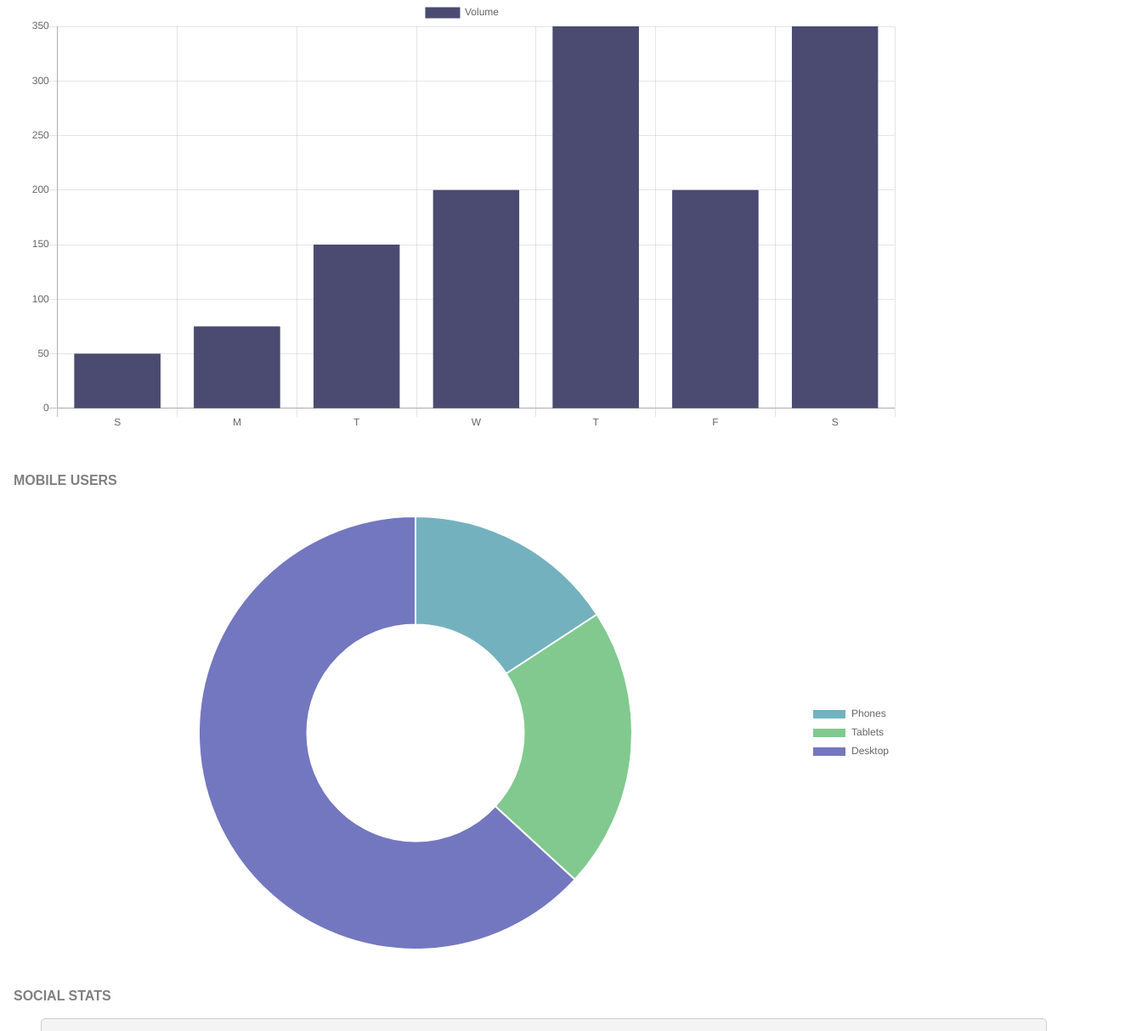
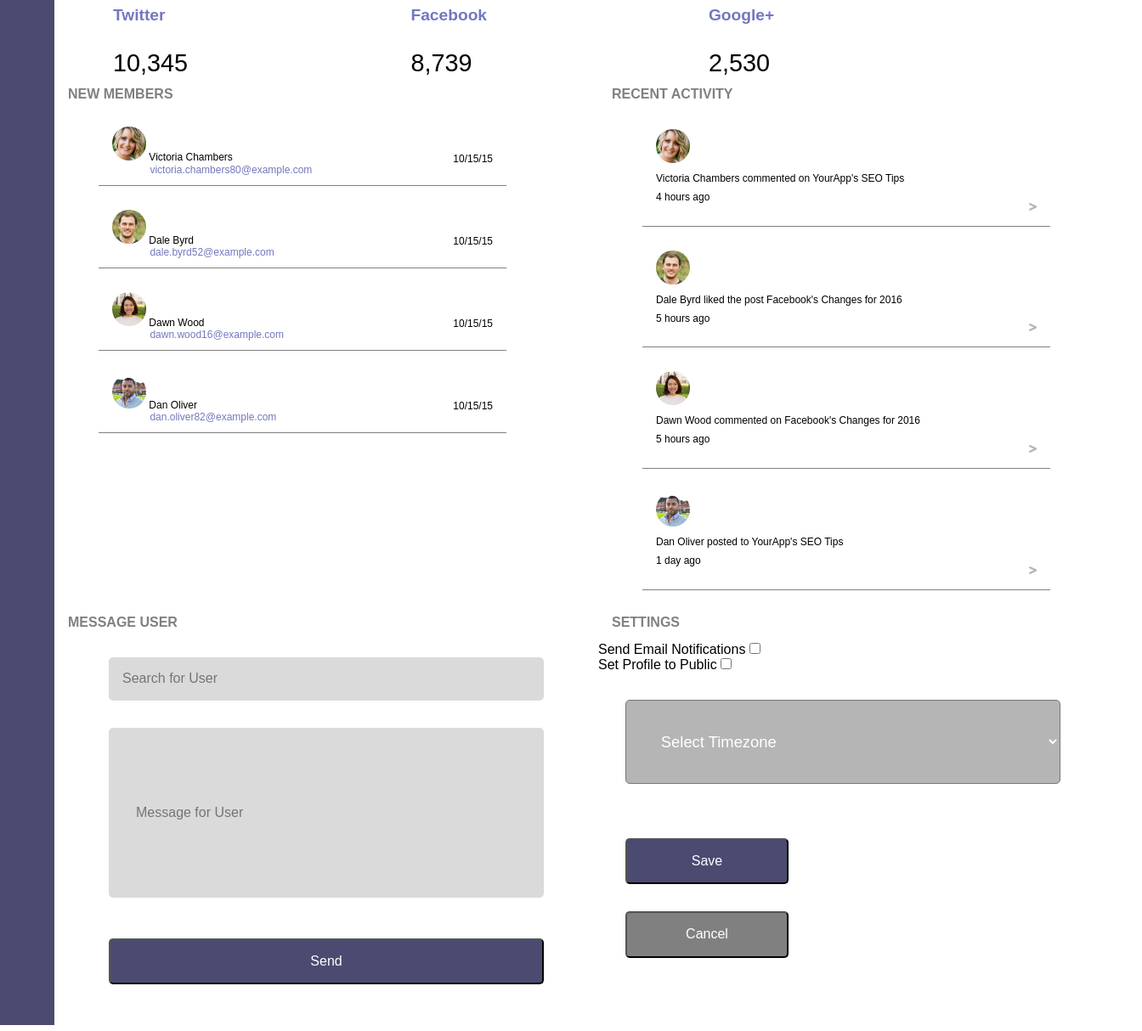
Before and after one commit to beccaagunga/tech-degree-project-7, a plain HTML site: page index.html in a window 1280 px wide. Shown: the part 1246-2460 px from the top of the page at 85% size, 1344 px wide, since content can reach past the window. Drawn offline with nearby package versions, Linux system fonts and the light colour scheme.

Commit message:
Minor detail changes

```diff
--- a/css/style.css
+++ b/css/style.css
@@ -1,3 +1,4 @@
+
   * {
     box-sizing: border-box;
   }
@@ -9,14 +10,16 @@
   }
 
   h1 {
-    margin: 0;
+    margin: 1em;
+    font-weight: lighter;
+    width: 50%;
   }
 
   a {
     color: transparent;
   }
 
-/*  BEGIN HEADER */
+/* HEADER */
 
   header {
     background-color: #7377bf;
@@ -25,14 +28,14 @@
     display: flex;
     flex-direction: row;
     justify-content: flex-end;
-
+    width: 100%;
   }
 
   header h1 {
     align-self: center;
     margin-right: auto;
     margin-left: 25px;
-    font-size: 1.5em;
+    font-size: 1.3em;
     font-weight: 200;
     color: #fff;
   }
@@ -40,7 +43,7 @@
   header p {
     align-self: center;
     margin-left: 15px;
-    margin-right: 25px;
+    margin-right: 20px;
     color: #fff;
   }
 
@@ -56,94 +59,47 @@
     height: 35px;
     border-radius: 20px;
     margin-left: 25px;
-
   }
 
   img.bell-icon,
   img.avatar {
     align-self: center;
-    margin-left:
   }
 
-/*  END HEADER */
+/* NAV */
 
-/* BEGIN GRID  */
-
-  .grid {
-    display: grid;
-    grid-template-columns: 2fr;
-    grid-auto-rows: minmax(20px, auto);
-    grid-template-areas:
-    "header"
-    "sidebar"
-    "dashboard"
-    "search"
-    "traffic"
-    "daily"
-    "mobile"
-    "social"
-    "new"
-    "recent"
-    "message"
-  }
-
-  .sidebar-nav {
+  nav {
     background-color: rgb(75, 75, 113);
     display: flex;
     justify-content: center;
-
+    width: 100%;
   }
 
-  .sidebar-nav ul {
-    padding: 0;
-    list-style-type: none;
-  }
-
-  .sidebar-nav li {
+  .grid-1 li {
    display: inline-block;
-
-  }
-
-  .search-icon {
-    margin-left: -50px;
-    margin-top: 5px;
-    position: relative;
-    opacity: .5;
-  }
-
-  .alert {
-    background-color: #7377bf;
-    border-radius: 5px;
-    width: 80%;
-    margin: 1rem 1rem;
-    color: #fff;
-    font-weight: lighter;
-    font-size: .8em;
-    padding: 5px;
-
  }
 
   .dashboard-icon,
   .members-icon,
   .visits-icon,
   .settings-icon {
-    width: 40px;
-    height: 40px;
-    display: inline-flex;
-    margin: 0 2rem;
+    width: 30px;
+    height: 30px;
+    display: flex;
+    margin: 0 1.5rem;
   }
 
-  .traffic li {
+  .grid-2 li {
     display: inline-block;
     margin: 0 5px;
     font-weight: bold;
   }
 
-  .traffic li:nth-last-child(1) {
+  .grid-2 li:nth-last-child(1) {
     margin-right: 4em;
   }
 
-  .traffic ul {
+  .time {
     text-align: right;
   }
 
@@ -154,72 +110,29 @@
     padding: 10px;
   }
 
-  /* GRID AREAS */
-
-  .dashboard {
-    grid-area: dashboard;
+  .alert {
+    background-color: #7377bf;
+    color: white;
+    border-radius: 5px;
+    font-size: 1em;
+    width: 85%;
+    margin: 2em;
   }
 
-  .search-bar {
-    grid-area: search;
-    border-radius: 5px;
-    padding: 8px;
+  .search-bar,
+  .alert {
     width: 80%;
-    margin: 1rem 1rem;
-    border-style: solid;
-    border-color: grey;
+    margin: 1em 2em;
   }
 
-  .sidebar-nav {
-    grid-area: sidebar;
+  .search-icon {
+    margin-left: -4em;
   }
 
-  .traffic {
-    grid-area: traffic;
+  .chart-container {
+    width: 50vw;
+    position: relative;
   }
-
-  .daily-traffic {
-    grid-area: daily;
-    /* width: 80%; */
-  }
-
-  .mobile-users {
-    grid-area: mobile;
-  }
-
-  .social-stats {
-    grid-area: social;
-  }
-
-  .new-members {
-    grid-area: new;
-  }
-
-  .recent-activity {
-    grid-area: recent;
-  }
-
-  .message-user {
-    grid-area: message;
-  }
-
-  .settings {
-    grid-area: settings;
-  }
-
-/* CHARTS */
-
-.chart-container {
-  margin: 2rem;
-  width: 80vw;
-}
-
-/* SVG */
-
-
-
-/* SOCIAL CARDS */
-
 
   .widget {
     display: flex;
@@ -232,8 +145,7 @@
     position: relative;
 }
 
-
-.social-stats svg {
+  .grid-5 svg {
     background-color: #7477bf;
     width: 70px;
     height: 70px;
@@ -241,7 +153,6 @@
     align-self: flex-start;
 
   }
-
 
   .card-header {
     text-transform: uppercase;
@@ -260,3 +171,371 @@
     color: black;
     font-size: 1.8rem;
   }
+
+  .search-for-user {
+    padding: 1em;
+    display: block;
+    width: 80%;
+    margin: 1em;
+    border-radius: 5px;
+    background-color: rgb(219, 218, 218);
+    border-style: none;
+  }
+
+  .message {
+    padding: 1em;
+    height: 200px;
+    width: 80%;
+    margin: 1em;
+    border-radius: 5px;
+    background-color: rgb(219, 218, 218);
+    border-style: none;
+  }
+
+  .send,
+  .save {
+    display: block;
+    width: 80%;
+    margin: 1em;
+    background-color: rgb(75, 75, 113);
+    padding: 1em;
+    color: white;
+    border-radius: 5px;
+  }
+
+  .cancel {
+    display: block;
+    width: 80%;
+    margin: 1em;
+    background-color: rgb(181, 181, 181);
+    padding: 1em;
+    color: white;
+    border-radius: 5px;
+  }
+
+  .dropdown {
+    width: 80%;
+    margin: 1em;
+    padding: 2em;
+    font-size: 1.15em;
+    border-radius: 5px;
+    background-color: rgb(181, 181, 181);
+    color: white;
+  }
+
+  .grid-6 li {
+    list-style-type: none;
+    border-bottom: 1px solid grey;
+    padding: 1rem;
+    width: 80%;
+    margin: 1em;
+    font-size: .75em;
+    line-height: .25;
+  }
+
+  .grid-6 ul {
+    margin: 0;
+  }
+
+   .grid-6 p {
+     display: inline-block;
+     line-height: .1;
+   }
+
+   .date,
+   .arrow {
+     float: right;
+     margin-top: -1em;
+     position: relative;
+
+   }
+
+   .grid-6 img,
+   .grid-7 img {
+     width: 40px;
+     height: 40px;
+     display: inline-block;
+     margin: 0;
+   }
+
+   .email {
+     color: #7377bf;
+     margin: 0 3.7em;
+   }
+
+   .grid-7 li {
+     list-style-type: none;
+     border-bottom: 1px solid grey;
+     padding: 1rem;
+     width: 80%;
+     margin: 1em;
+     font-size: .75em;
+     line-height: 1;
+   }
+
+   .arrow {
+     color: rgb(181, 181, 181);
+   }
+
+   .grid-7 img {
+     display: inline-block;
+   }
+
+
+
+
+
+   /* GRID */
+
+  .grid {
+    display: grid;
+    grid-template-columns: 1fr;
+    grid-template-rows: minmax(20px, auto);
+    grid-template-areas:
+    "header"
+    "nav"
+    "traffic"
+    "daily"
+    "mobile"
+    "social"
+    "new"
+    "recent"
+    "message"
+    "settings"
+  }
+
+
+  header {
+    grid-area: header;
+  }
+
+  nav {
+    grid-area: nav;
+  }
+
+  .grid-2 {
+    grid-area: traffic;
+  }
+
+  .grid-3 {
+    grid-area: daily;
+  }
+
+  .grid-4 {
+    grid-area: mobile;
+  }
+
+  .grid-5 {
+    grid-area: social;
+  }
+
+  .grid-6 {
+    grid-area: new;
+  }
+
+  .grid-7 {
+    grid-area: recent;
+  }
+
+  .grid-8 {
+    grid-area: message;
+  }
+
+  .grid-9 {
+    grid-area: settings;
+  }
+
+/* TABLET */
+@media (min-width: 762px) {
+  body {
+    /* background-color: red; */
+  }
+
+  .search-bar,
+  .alert {
+    width: 80%;
+    margin: 1em 2em;
+  }
+
+  .search-icon {
+    margin-left: -4em;
+  }
+
+  .search-for-user {
+    padding: 1em;
+    display: block;
+    width: 80%;
+    margin: 1em 3em;
+    border-radius: 5px;
+  }
+
+  .message {
+    padding: 1em;
+    height: 200px;
+    width: 80%;
+    border-radius: 5px;
+    margin: 1em 3em;
+  }
+
+  .send {
+    display: block;
+    width: 80%;
+    margin: 1em 3em;
+    background-color: rgb(75, 75, 113);
+    padding: 1em;
+    color: white;
+    border-radius: 5px;
+  }
+
+  .save,
+  .cancel,
+  .dropdown {
+    margin: 1em 3em;
+  }
+
+}
+
+
+@media (min-width: 900px) {
+
+  .grid {
+    display: grid;
+    grid-template-columns: .12fr repeat(2, 1fr);
+    /* grid-template-rows: minmax(20px, auto); */
+    grid-template-areas:
+    "header     header         header"
+    "nav        traffic       traffic"
+    "nav         daily         mobile"
+    "nav         social       social"
+    "nav         new           recent"
+    "nav         message       settings"
+  }
+
+
+  .grid-1 {
+    display: flex;
+    flex-direction: column;
+    justify-content: flex-start;
+    width: 4rem;
+  }
+  .grid-1 li {
+   margin: 2rem 1rem;
+   margin-left: -3rem;
+ }
+
+ .search-container {
+   display: flex;
+   justify-content: flex-end;
+   margin-top: -1rem;
+ }
+
+ .search-bar {
+   padding: .5rem;
+   width: 30%;
+   border-radius: 5px;
+ }
+
+ .search-icon {
+  margin-left: -2rem;
+  margin-top: .75rem;
+ }
+
+
+ .grid-6 li {
+   list-style-type: none;
+   border-bottom: 1px solid grey;
+   padding: 1rem;
+ }
+
+  .grid-6 p {
+    display: inline-block;
+    line-height: .1;
+  }
+
+  .date {
+    float: right;
+  }
+
+  .grid-6 img,
+  .grid-7 img {
+    width: 40px;
+    height: 40px;
+  }
+
+  .arrow {
+    float: right;
+  }
+
+  .grid-7 li {
+    list-style-type: none;
+     border-bottom: 1px solid grey;
+  }
+
+  .grid-7 p {
+    line-height: .82;
+  }
+
+  .search-for-user {
+    display: block;
+    padding: 1rem;
+    width: 80%;
+    margin: 2rem auto;
+  }
+
+  .message {
+    display: block;
+    padding: 2rem;
+    width: 80%;
+    margin: auto;
+  }
+
+  .send {
+    width: 80%;
+    padding: 1rem;
+    background-color: rgb(75, 75, 113);
+    color: white;
+    margin: 3rem 4rem;
+    border-radius: 5px;
+  }
+
+  .save {
+    width: 30%;
+    background-color: rgb(75, 75, 113);
+    padding: 1rem;
+    color: white;
+    border-radius: 5px;
+  }
+
+  .cancel {
+    width: 30%;
+    background-color: grey;
+    padding: 1rem;
+    color: white;
+    border-radius: 5px;
+  }
+
+  .save,
+  .cancel {
+    margin: 2rem;
+  }
+
+  .dropdown  {
+    border-radius: 5px;
+    width: 80%;
+    margin: 2rem;
+  }
+
+  .widget {
+    width: 250px;
+    height: 100px;
+    display: inline-block;
+  }
+
+  .widget svg {
+  }
+
+
+
+
+
+}
```
Lines whose indentation alone changed are shown as unchanged.
